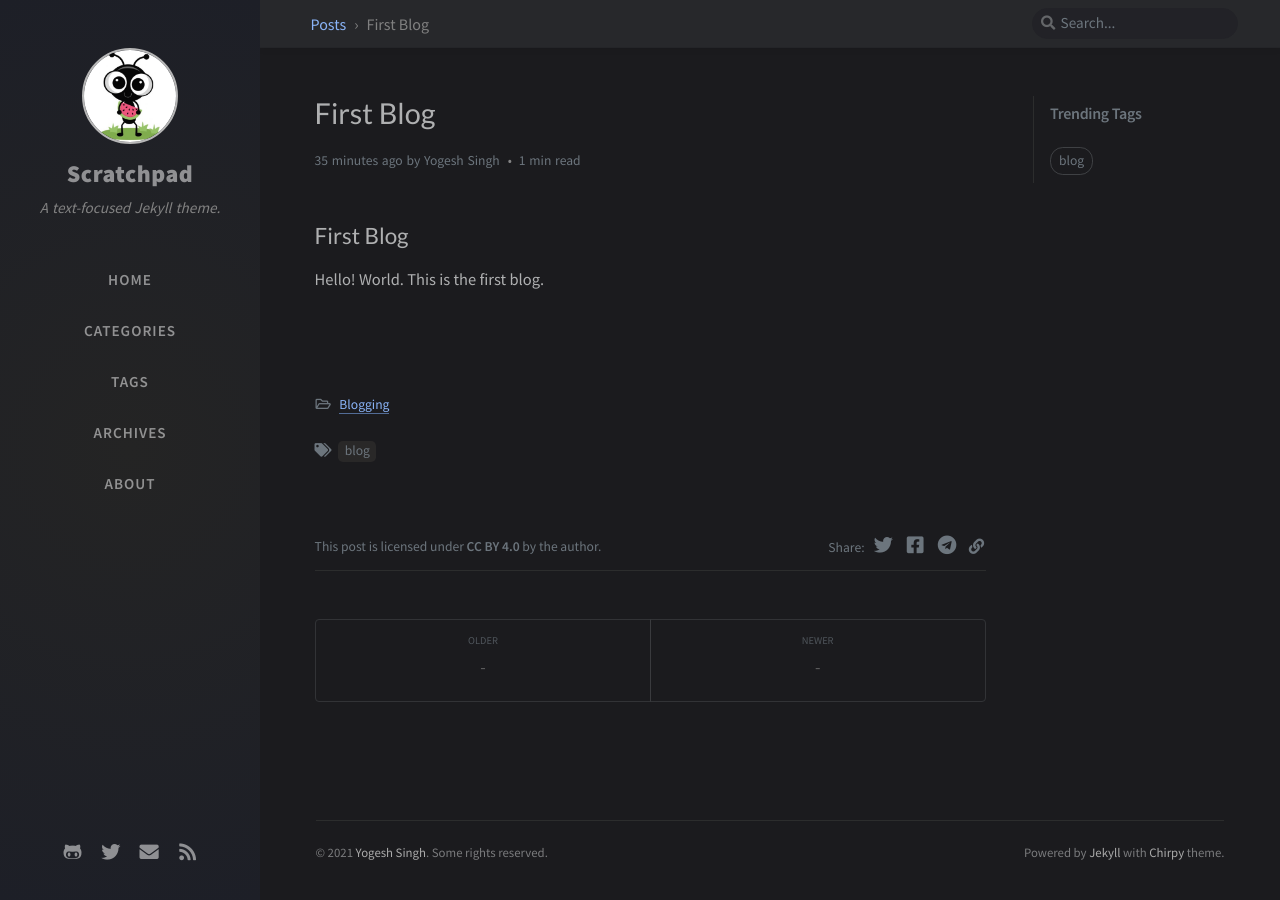
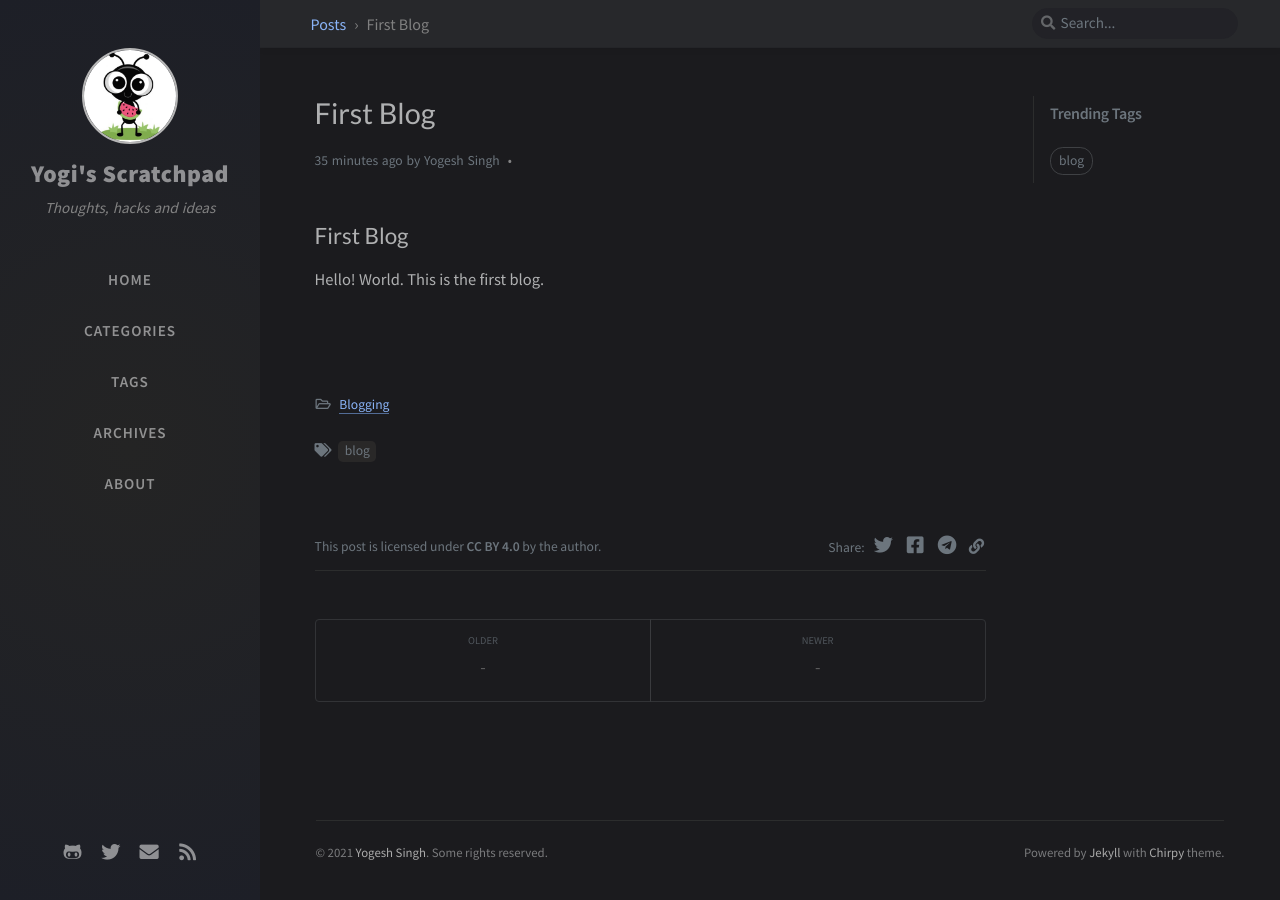
Before and after one commit to yog-singh/blog, a Jekyll site: the page built from _posts/2021-01-01-first-blog.md, in a window 1280 px wide. Built offline with Jekyll 4.4.1, drawn with Linux system fonts in a browser that asks for light colours; nearby versions of some CDN libraries; comment, search, counter and statistics services are not loaded.

Commit message:
github gem added Config changes

```diff
--- /dev/null
+++ b/CNAME
@@ -0,0 +1 @@
+y0gesh.com
--- a/Gemfile
+++ b/Gemfile
@@ -1,6 +1,6 @@
 source "https://rubygems.org"
 
-gem "jekyll", ">= 4.1.0", "< 5.0"
+gem "jekyll", ">= 3.1.0", "<= 3.9.0"
 
 # plugins
 group :jekyll_plugins do
@@ -9,6 +9,7 @@
   gem "jekyll-seo-tag"
   gem "jekyll-archives"
   gem "jekyll-sitemap"
+  gem "github-pages"
 end
 
 group :test do
--- a/_config.yml
+++ b/_config.yml
@@ -7,17 +7,16 @@
 
 # jekyll-seo-tag settings › https://github.com/jekyll/jekyll-seo-tag/blob/master/docs/usage.md
 # --------------------------
-title: Scratchpad                          # the main title
+title: Yogi's Scratchpad                          # the main title
 
-tagline: A text-focused Jekyll theme.  # it will display as the sub-title
+tagline: Thoughts, hacks and ideas  # it will display as the sub-title
 
 description: >-                        # used by seo meta and the atom feed
-  A minimal, portfolio, sidebar,
-  bootstrap Jekyll theme with responsive web design
-  and focuses on text presentation.
 
 # fill in the base hostname & protocol for your site, e.g., 'https://username.github.io'
 url: ''
+
+repository: yog-singh/yog-singh.github.io-blog
 
 author: Yogesh Singh                  # change to your full name
 
@@ -46,7 +45,7 @@
 
 # Only if your site type is GitHub Project sites and doesn't have a custom domain,
 # change below value to '/projectname'.
-baseurl: ''
+baseurl: '/blog'
 
 # Change to your timezone › http://www.timezoneconverter.com/cgi-bin/findzone/findzone
 timezone: Asia/Kolkata
@@ -106,6 +105,7 @@
     output: true
     sort_by: order
 
+github: [metadata]
 
 defaults:
   -
--- a/_includes/read-time.html
+++ /dev/null
@@ -1,15 +0,0 @@
-<!--
-  Calculate the post's reading time, and display the word count in tooltip
- -->
-{% assign words = include.content | strip_html | number_of_words: "auto" %}
-
-{% assign read_time = words | divided_by: site.data.read_time.wpm %}
-
-{% unless read_time > 0 %}
-  {% assign read_time = site.data.read_time.min_time %}
-{% endunless %}
-
-<!-- return element -->
-<span class="readtime" data-toggle="tooltip" data-placement="bottom" title="{{ words }} words">
-  {{- read_time -}}{{" "}}{{- site.data.read_time.prompt -}}
-</span>
--- a/_layouts/home.html
+++ b/_layouts/home.html
@@ -67,10 +67,6 @@
         <i class="far fa-calendar fa-fw"></i>
         {% include timeago.html date=post.date tooltip=true %}
 
-        <!-- time to read -->
-        <i class="far fa-clock fa-fw"></i>
-        {% include read-time.html content=post.content %}
-
         <!-- page views -->
         {% if site.google_analytics.pv.enabled %}
         <i class="far fa-eye fa-fw"></i>
--- a/_layouts/post.html
+++ b/_layouts/post.html
@@ -34,10 +34,6 @@
           </span>
           {% endif %}
 
-          <!-- read time -->
-          {% include read-time.html content=content %}
-
-          <!-- page views -->
           {% if site.google_analytics.pv.enabled %}
           <span id="pv" class="pageviews"><i class="fas fa-spinner fa-spin fa-fw"></i></span>
           {% endif %}
```
Also changed, not shown: _posts/2021-01-01-first-blog.md (renamed from _posts/2021-01-01-First-blog.md, +0 -2 lines), Gemfile.lock.
